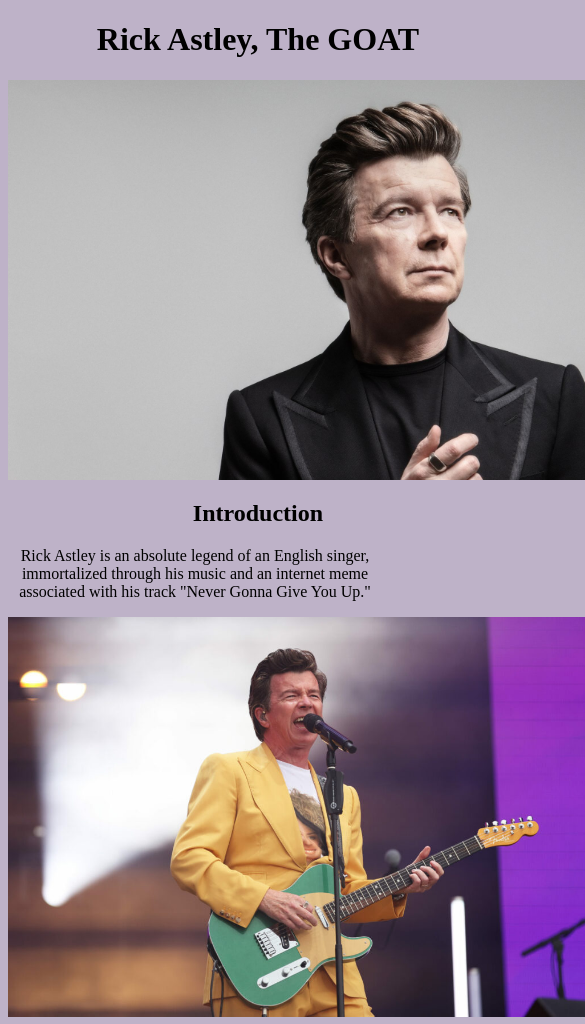
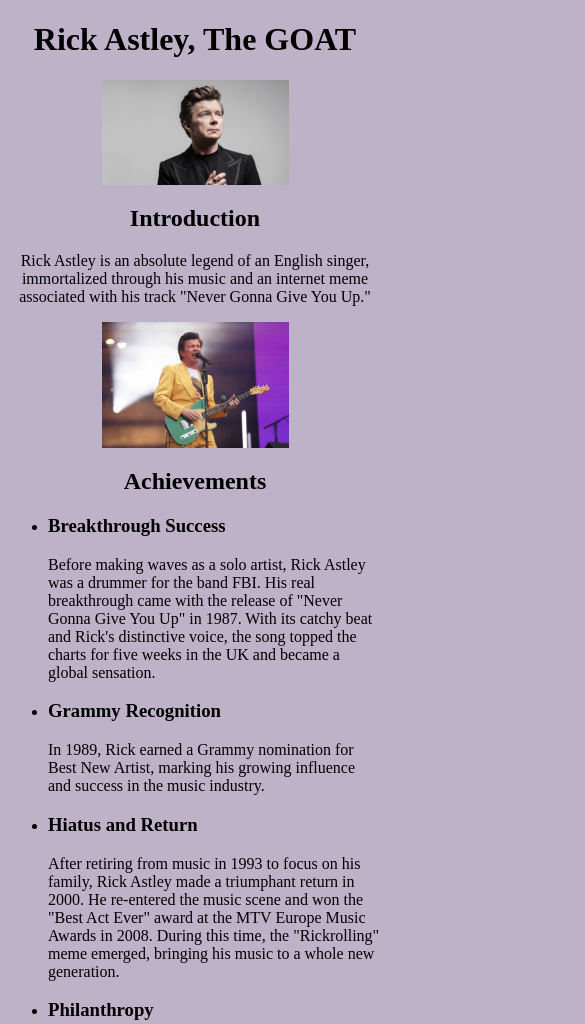
Before and after one commit to danielchristy/GOAT_demo, a plain HTML site: page index.html in a window 390 px wide. Shown: the top 1024 px of the page, 585 px wide, since content can reach past the window. Drawn offline with Linux system fonts and the light colour scheme.

Commit message:
Testing Mobile responsiveness

```diff
--- a/styles.css
+++ b/styles.css
@@ -4,7 +4,7 @@
 
 .main-header{
     display: block;
-    width: 500px;
+    width: 100%;
     margin-left: auto;
     margin-right: auto;
     text-align: center;
@@ -12,7 +12,7 @@
 
 .section-header{
     display: block;
-    width: 500px;
+    width: 100%;
     margin-left: auto;
     margin-right: auto;
     text-align: center;
@@ -27,8 +27,8 @@
 
 .img{
     display: block;
-    width: auto;
-    height: 400px;
+    width: 50%;
+    height: auto;
     margin-right: auto;
     margin-left: auto;
 }
```
